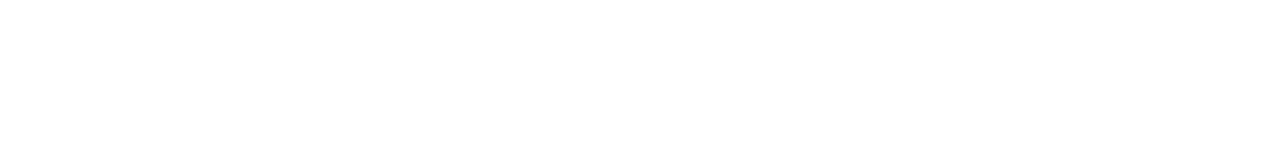
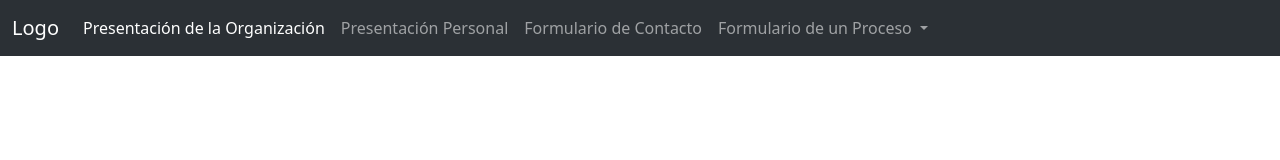
Before and after one commit to alessandroverao/trabajoPracticoIntegrador, a plain HTML site: page index.html in a window 1280 px wide. Drawn offline with nearby package versions, Linux system fonts and the light colour scheme.

Commit message:
update 31.3.2023 15.22hs

```diff
--- a/index.html
+++ b/index.html
@@ -18,11 +18,44 @@
     <!--JQuery-->
     <script src="https://code.jquery.com/jquery-3.6.0.min.js"></script>
     <!--Fin JQuery-->
-    <title>Document</title>
+    <title>Trabajo Práctico Integrador</title>
 </head>
 
 <body>
-
+    <!--comienza navbar-->
+    <nav class="navbar bg-dark navbar-expand-lg bg-body-tertiary fixed-top" data-bs-theme="dark">
+        <div class="container-fluid">
+            <a class="navbar-brand" href="#">Logo</a>
+            <button class="navbar-toggler" type="button" data-bs-toggle="collapse" data-bs-target="#navbarNav"
+                aria-controls="navbarNav" aria-expanded="false" aria-label="Toggle navigation">
+                <span class="navbar-toggler-icon"></span>
+            </button>
+            <div class="collapse navbar-collapse" id="navbarNav">
+                <ul class="navbar-nav">
+                    <li class="nav-item">
+                        <a class="nav-link active" aria-current="page" href="#">Presentación de la Organización</a>
+                    </li>
+                    <li class="nav-item">
+                        <a class="nav-link" href="#">Presentación Personal</a>
+                    </li>
+                    <li class="nav-item">
+                        <a class="nav-link" href="#">Formulario de Contacto</a>
+                    </li>
+                    <li class="nav-item dropdown">
+                        <a class="nav-link dropdown-toggle" href="#" role="button" data-bs-toggle="dropdown"
+                            aria-expanded="false">
+                            Formulario de un Proceso
+                        </a>
+                        <ul class="dropdown-menu">
+                            <li><a class="dropdown-item" href="#">Cotización</a></li>
+                            <li><a class="dropdown-item" href="#">Reclamo</a></li>
+                        </ul>
+                    </li>
+                </ul>
+            </div>
+        </div>
+    </nav>
+    <!--fin navbar-->
 </body>
 
 </html>
```
